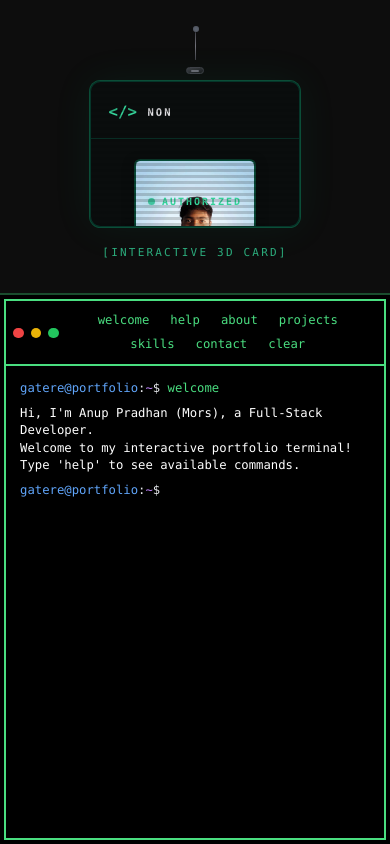
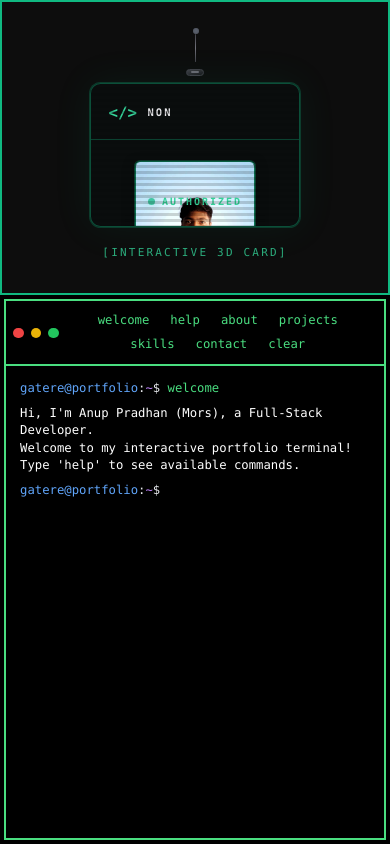
Before and after one commit to M0rs-Ruki/terminal-portfolio, a React (Vite) app: page / in a window 390 px wide. Built offline with nearby package versions, Linux system fonts and the light colour scheme.

Commit message:
Shifferid the CSS and the JSX file And also added a green border some ui improvement

```diff
--- a/public/css/IdentityComp.css
+++ b/public/css/IdentityComp.css
@@ -1,39 +1,25 @@
 /* Container fallback perspective (Tailwind adds [perspective:1000px]) */
-.identity-container { perspective: 1000px; } /* Fallback in case arbitrary props are stripped. */
-
-/* 3D hover motion and stronger glow on hover */
-.identity-card.hovered {
-  transform: rotateX(10deg) rotateY(10deg) translateZ(20px);
-  box-shadow:
-    0 25px 50px rgba(0, 0, 0, 0.9),
-    0 0 0 1px rgba(16,185,129,0.55),
-    0 0 34px rgba(16,185,129,0.30),
-    inset 0 1px 0 rgba(255,255,255,0.08);
+.identity-container {
+  perspective: 1000px;
+  position: relative;
+  display: flex;
+  flex-direction: column;
+  align-items: center;
+  padding-top: 2rem;
+  padding-bottom: 2rem;
+  color: rgb(110 231 183); /* text-emerald-300 */
 }
 
-/* Photo polish on hover */
-.identity-card.hovered .profile-photo { filter: grayscale(0%) contrast(1.2); }
-.identity-card.hovered .photo-overlay { opacity: 1; }
-
-/* Holographic sweep */
-.holographic-overlay { transform: translateX(-100%); }
-.identity-card.hovered .holographic-overlay { transform: translateX(100%); }
-
-/* CRT scanlines (subtle) */
-.crt-scanlines::before {
-  content: "";
-  position: absolute;
-  inset: 0;
-  background:
-    linear-gradient(to bottom, rgba(18,16,16,0) 50%, rgba(0,0,0,0.28) 50%);
-  background-size: 100% 6px; /* each line = 3px */
-  pointer-events: none;
-  z-index: 1;
-  mix-blend-mode: multiply;
-  opacity: 0.6;
+/* Lanyard String */
+.lanyard-string {
+  margin-bottom: 0.5rem;
+  width: 1px;
+  height: 5rem;
+  border-radius: 0.125rem;
+  background: linear-gradient(to bottom, rgb(63 63 70), rgb(113 113 122), rgb(63 63 70));
+  position: relative;
 }
 
-/* Lanyard details (small visual touches) */
 .lanyard-string::before {
   content: "";
   position: absolute;
@@ -44,6 +30,17 @@
   background: #6b7280; /* zinc-500 */
   border-radius: 50%;
   box-shadow: 0 0 4px rgba(0,0,0,0.4) inset;
+}
+
+/* Lanyard Clip */
+.lanyard-clip {
+  margin-bottom: 0.5rem;
+  position: relative;
+  width: 1.25rem;
+  height: 1rem;
+  border-radius: 0.25rem;
+  border: 1px solid rgb(63 63 70);
+  background: linear-gradient(to bottom right, rgb(63 63 70), rgb(24 24 27));
 }
 
 .lanyard-clip::before {
@@ -58,3 +55,247 @@
   border-radius: 1px;
   opacity: 0.9;
 }
+
+/* ID Card */
+.identity-card {
+  position: relative;
+  isolation: isolate;
+  overflow: hidden;
+  width: 15rem;
+  height: 360px;
+  border-radius: 0.75rem;
+  border: 1px solid rgba(16, 185, 129, 0.4);
+  background: rgba(9, 9, 11, 0.8);
+  backdrop-filter: blur(8px);
+  box-shadow:
+    0 0 0 1px rgba(16, 185, 129, 0.25),
+    0 0 40px rgba(16, 185, 129, 0.08);
+  transform-style: preserve-3d;
+  transition: box-shadow 0.5s cubic-bezier(0.23, 1, 0.32, 1),
+              transform 0.5s cubic-bezier(0.23, 1, 0.32, 1);
+}
+
+/* Responsive sizing for larger screens */
+@media (min-width: 640px) {
+  .identity-card {
+    width: 18rem;
+    height: 420px;
+  }
+}
+
+/* 3D hover motion and stronger glow on hover */
+.identity-card.hovered {
+  transform: rotateX(10deg) rotateY(10deg) translateZ(20px);
+  box-shadow:
+    0 25px 50px rgba(0, 0, 0, 0.9),
+    0 0 0 1px rgba(16,185,129,0.55),
+    0 0 34px rgba(16,185,129,0.30),
+    inset 0 1px 0 rgba(255,255,255,0.08);
+}
+
+/* Backdrop glow */
+.backdrop-glow {
+  pointer-events: none;
+  position: absolute;
+  inset: 0;
+  opacity: 0.1;
+  mix-blend-mode: screen;
+  background:
+    radial-gradient(1000px 300px at 20% 0%, rgba(16,185,129,.15), transparent),
+    radial-gradient(1000px 300px at 80% 100%, rgba(16,185,129,.1), transparent);
+}
+
+/* CRT scanlines (subtle) */
+.crt-scanlines {
+  position: absolute;
+  inset: 0;
+  pointer-events: none;
+}
+
+.crt-scanlines::before {
+  content: "";
+  position: absolute;
+  inset: 0;
+  background:
+    linear-gradient(to bottom, rgba(18,16,16,0) 50%, rgba(0,0,0,0.28) 50%);
+  background-size: 100% 6px; /* each line = 3px */
+  pointer-events: none;
+  z-index: 1;
+  mix-blend-mode: multiply;
+  opacity: 0.6;
+}
+
+/* Card Header */
+.card-header {
+  display: flex;
+  align-items: center;
+  padding: 1.25rem 1.25rem 1rem 1.25rem;
+  border-bottom: 1px solid rgba(16, 185, 129, 0.3);
+}
+
+.company-logo {
+  margin-right: 0.75rem;
+}
+
+.logo-icon {
+  font-family: ui-monospace, SFMono-Regular, "SF Mono", Consolas, "Liberation Mono", Menlo, monospace;
+  font-size: 1.125rem;
+  font-weight: bold;
+  color: rgb(52 211 153); /* text-emerald-400 */
+}
+
+.company-name {
+  font-family: ui-monospace, SFMono-Regular, "SF Mono", Consolas, "Liberation Mono", Menlo, monospace;
+  font-size: 0.75rem;
+  color: rgb(228 228 231); /* text-zinc-200 */
+  font-weight: 600;
+  letter-spacing: 0.2em;
+  text-transform: uppercase;
+}
+
+@media (min-width: 640px) {
+  .company-name {
+    font-size: 0.875rem;
+  }
+}
+
+/* Photo Section */
+.photo-section {
+  padding: 1.5rem 1.25rem 1rem 1.25rem;
+  display: flex;
+  justify-content: center;
+}
+
+.photo-frame {
+  position: relative;
+  width: 120px;
+  height: 150px;
+  border-radius: 0.375rem;
+  overflow: hidden;
+  border: 1px solid rgba(16, 185, 129, 0.6);
+  box-shadow:
+    0 0 0 1px rgba(16, 185, 129, 0.3),
+    0 4px 12px rgba(0, 0, 0, 0.5);
+}
+
+.profile-photo {
+  width: 100%;
+  height: 100%;
+  object-fit: cover;
+  filter: grayscale(0.2) contrast(1.1);
+  transition: all 0.3s ease;
+}
+
+/* Photo polish on hover */
+.identity-card.hovered .profile-photo {
+  filter: grayscale(0%) contrast(1.2);
+}
+
+.photo-overlay {
+  position: absolute;
+  inset: 0;
+  background: linear-gradient(to bottom right, transparent, rgba(16, 185, 129, 0.1), transparent);
+  opacity: 0;
+  transition: opacity 0.3s ease;
+}
+
+.identity-card.hovered .photo-overlay {
+  opacity: 1;
+}
+
+/* Info Section */
+.info-section {
+  padding: 0 1.25rem;
+  text-align: center;
+}
+
+.employee-name {
+  font-family: ui-monospace, SFMono-Regular, "SF Mono", Consolas, "Liberation Mono", Menlo, monospace;
+  font-size: 1.125rem;
+  font-weight: 800;
+  color: rgb(244 244 245); /* text-zinc-100 */
+  letter-spacing: 0.025em;
+}
+
+.employee-title {
+  font-family: ui-monospace, SFMono-Regular, "SF Mono", Consolas, "Liberation Mono", Menlo, monospace;
+  font-size: 0.75rem;
+  color: rgb(52 211 153); /* text-emerald-400 */
+  text-transform: uppercase;
+  letter-spacing: 0.25em;
+}
+
+.employee-id {
+  font-family: ui-monospace, SFMono-Regular, "SF Mono", Consolas, "Liberation Mono", Menlo, monospace;
+  font-size: 10px;
+  color: rgb(113 113 122); /* text-zinc-500 */
+  letter-spacing: 0.3em;
+  text-transform: uppercase;
+  margin-top: 0.75rem;
+}
+
+/* Card Footer */
+.card-footer {
+  position: absolute;
+  bottom: 1.25rem;
+  left: 1.25rem;
+  right: 1.25rem;
+  display: flex;
+  justify-content: center;
+}
+
+.access-level {
+  display: flex;
+  align-items: center;
+  font-family: ui-monospace, SFMono-Regular, "SF Mono", Consolas, "Liberation Mono", Menlo, monospace;
+  font-size: 10px;
+  color: rgb(52 211 153); /* text-emerald-400 */
+  font-weight: 600;
+  letter-spacing: 0.2em;
+  text-transform: uppercase;
+}
+
+.status-indicator {
+  display: inline-block;
+  width: 0.5rem;
+  height: 0.5rem;
+  border-radius: 50%;
+  background: rgb(16 185 129); /* bg-emerald-500 */
+  box-shadow: 0 0 10px rgba(16, 185, 129, 0.6);
+  animation: pulse 2s cubic-bezier(0.4, 0, 0.6, 1) infinite;
+  margin-right: 0.5rem;
+}
+
+@keyframes pulse {
+  0%, 100% {
+    opacity: 1;
+  }
+  50% {
+    opacity: .5;
+  }
+}
+
+/* Holographic Effect */
+.holographic-overlay {
+  pointer-events: none;
+  position: absolute;
+  inset: 0;
+  transform: translateX(-100%);
+  background: linear-gradient(90deg, transparent, rgba(16, 185, 129, 0.12), transparent);
+  transition: transform 0.7s ease;
+}
+
+/* Holographic sweep */
+.identity-card.hovered .holographic-overlay {
+  transform: translateX(100%);
+}
+
+/* Interactive Label */
+.interaction-label {
+  font-family: ui-monospace, SFMono-Regular, "SF Mono", Consolas, "Liberation Mono", Menlo, monospace;
+  font-size: 11px;
+  color: rgba(52, 211, 153, 0.8); /* text-emerald-400/80 */
+  margin-top: 1.25rem;
+  letter-spacing: 0.2em;
+  text-transform: uppercase;
+}
--- a/src/App.css
+++ b/src/App.css
@@ -78,7 +78,6 @@ body, html {
   }
 }
 
-
 /* === Main App Layout === */
 .app-shell {
   display: flex;
@@ -105,7 +104,7 @@ body, html {
   height: 100vh;
   flex-shrink: 0;
   position: relative;
-  border-right: 2px solid #1a4d2e;
+  border: 2px solid #10b981; /* Green border on all four corners */
   box-sizing: border-box;
   overflow-y: auto;
 }
@@ -160,8 +159,7 @@ body, html {
     min-height: 35vh; /* Force minimum height */
     flex-shrink: 0;
     flex-grow: 0;
-    border-right: none;
-    border-bottom: 2px solid #1a4d2e;
+    border: 2px solid #10b981; /* Green border on all four corners */
     overflow: hidden; /* Hide all overflow */
     position: relative;
   }
@@ -197,6 +195,7 @@ body, html {
     min-height: 35vh;
     padding: 4px;
     overflow: hidden;
+    border: 2px solid #10b981; /* Green border on all four corners */
   }
 
   .terminal-pane {
@@ -222,6 +221,7 @@ body, html {
     min-height: 35vh;
     padding: 2px;
     overflow: hidden;
+    border: 2px solid #10b981; /* Green border on all four corners */
   }
 
   .terminal-pane {
@@ -250,8 +250,7 @@ body, html {
     height: 100vh;
     max-height: 100vh;
     min-height: 100vh;
-    border-right: 2px solid #1a4d2e;
-    border-bottom: none;
+    border: 2px solid #10b981; /* Green border on all four corners */
     overflow: hidden;
   }
 
--- a/src/App.jsx
+++ b/src/App.jsx
@@ -8,7 +8,7 @@ function App() {
   return (
     <div className="app-shell">
       <div className="main-content-area">
-        <div className="identity-pane">
+        <div className="identity-pane border-2 border-green-400 ">
           <IdentityComp/>
         </div>
         <div className="terminal-pane">
--- a/src/components/IdentityComp.jsx
+++ b/src/components/IdentityComp.jsx
@@ -11,139 +11,73 @@ const IdentityComp = ({
   const [isHovered, setIsHovered] = useState(false);
 
   return (
-    <div
-      className="
-        identity-container relative flex flex-col items-center py-8
-        [perspective:1000px] text-emerald-300
-      "
-    >
+    <div className="identity-container">
       {/* Lanyard String */}
-      <div
-        className="
-          lanyard-string mb-2
-          w-px h-20 rounded-sm
-          bg-gradient-to-b from-zinc-700 via-zinc-500 to-zinc-700
-          relative
-        "
-      />
-      <div
-        className="
-          lanyard-clip mb-2 relative
-          w-5 h-4 rounded
-          border border-zinc-700
-          bg-gradient-to-br from-zinc-700 to-zinc-900
-        "
-      />
+      <div className="lanyard-string" />
+      <div className="lanyard-clip" />
 
       {/* ID Card */}
       <div
-        className={`
-          identity-card ${isHovered ? 'hovered' : ''}
-          relative isolate overflow-hidden
-          w-60 h-[360px] sm:w-72 sm:h-[420px]
-          rounded-xl border border-emerald-700/40
-          bg-zinc-950/80 backdrop-blur
-          ring-1 ring-emerald-600/20
-          shadow-[0_0_0_1px_rgba(16,185,129,0.25),0_0_40px_rgba(16,185,129,0.08)]
-          [transform-style:preserve-3d]
-          transition-[box-shadow,transform] duration-500 ease-[cubic-bezier(0.23,1,0.32,1)]
-        `}
+        className={`identity-card ${isHovered ? 'hovered' : ''}`}
         onMouseEnter={() => setIsHovered(true)}
         onMouseLeave={() => setIsHovered(false)}
         aria-label="Identity card"
       >
         {/* Subtle grid/glow backdrop */}
-        <div
-          aria-hidden
-          className="
-            pointer-events-none absolute inset-0 opacity-10 mix-blend-screen
-            bg-[radial-gradient(1000px_300px_at_20%_0%,rgba(16,185,129,.15),transparent),radial-gradient(1000px_300px_at_80%_100%,rgba(16,185,129,.1),transparent)]
-          "
-        />
+        <div aria-hidden className="backdrop-glow" />
 
         {/* CRT scanlines overlay */}
-        <div aria-hidden className="crt-scanlines absolute inset-0 pointer-events-none" />
+        <div aria-hidden className="crt-scanlines" />
 
         {/* Card Header */}
-        <div className="card-header flex items-center px-5 pt-5 pb-4 border-b border-emerald-700/30">
-          <div className="company-logo mr-3">
-            <span className="logo-icon font-mono text-lg font-bold text-emerald-400">&lt;/&gt;</span>
+        <div className="card-header">
+          <div className="company-logo">
+            <span className="logo-icon">&lt;/&gt;</span>
           </div>
-          <div className="company-name font-mono text-xs sm:text-sm text-zinc-200 font-semibold tracking-[0.2em] uppercase">
+          <div className="company-name">
             {company}
           </div>
         </div>
 
         {/* Photo Section */}
-        <div className="photo-section px-5 pt-6 pb-4 flex justify-center">
-          <div
-            className="
-              photo-frame relative w-[120px] h-[150px] rounded-md overflow-hidden
-              border border-emerald-700/60
-              ring-1 ring-emerald-500/30
-              shadow-[0_4px_12px_rgba(0,0,0,0.5)]
-            "
-          >
+        <div className="photo-section">
+          <div className="photo-frame">
             <img
               src={photo}
               alt="Profile"
-              className="
-                profile-photo w-full h-full object-cover
-                grayscale-[.2] contrast-110
-                transition-all duration-300
-              "
+              className="profile-photo"
             />
-            <div
-              className="
-                photo-overlay absolute inset-0
-                bg-gradient-to-br from-transparent via-emerald-500/10 to-transparent
-                opacity-0 transition-opacity duration-300
-              "
-            />
+            <div className="photo-overlay" />
           </div>
         </div>
 
         {/* Info Section */}
-        <div className="info-section px-5 text-center">
-          <h3 className="employee-name font-mono text-lg font-extrabold text-zinc-100 tracking-wide">
+        <div className="info-section">
+          <h3 className="employee-name">
             {name}
           </h3>
-          <p className="employee-title font-mono text-xs text-emerald-400 uppercase tracking-[0.25em]">
+          <p className="employee-title">
             {title}
           </p>
-          <div className="employee-id font-mono text-[10px] text-zinc-500 tracking-[0.3em] uppercase mt-3">
+          <div className="employee-id">
             ID: {id}
           </div>
         </div>
 
         {/* Card Footer */}
-        <div className="card-footer absolute bottom-5 left-5 right-5 flex justify-center">
-          <div className="access-level flex items-center font-mono text-[10px] text-emerald-400 font-semibold tracking-[0.2em] uppercase">
-            <span
-              className="
-                status-indicator inline-block w-2 h-2 rounded-full bg-emerald-500
-                shadow-[0_0_10px_rgba(16,185,129,0.6)]
-                animate-pulse mr-2
-              "
-            />
+        <div className="card-footer">
+          <div className="access-level">
+            <span className="status-indicator" />
             <span>AUTHORIZED</span>
           </div>
         </div>
 
         {/* Holographic Effect */}
-        <div
-          aria-hidden
-          className="
-            holographic-overlay pointer-events-none
-            absolute inset-0 -translate-x-full
-            bg-[linear-gradient(90deg,transparent,rgba(16,185,129,0.12),transparent)]
-            transition-transform duration-700
-          "
-        />
+        <div aria-hidden className="holographic-overlay" />
       </div>
 
       {/* Interactive Label */}
-      <div className="interaction-label font-mono text-[11px] text-emerald-400/80 mt-5 tracking-[0.2em] uppercase">
+      <div className="interaction-label">
         [Interactive 3D Card]
       </div>
     </div>
```
